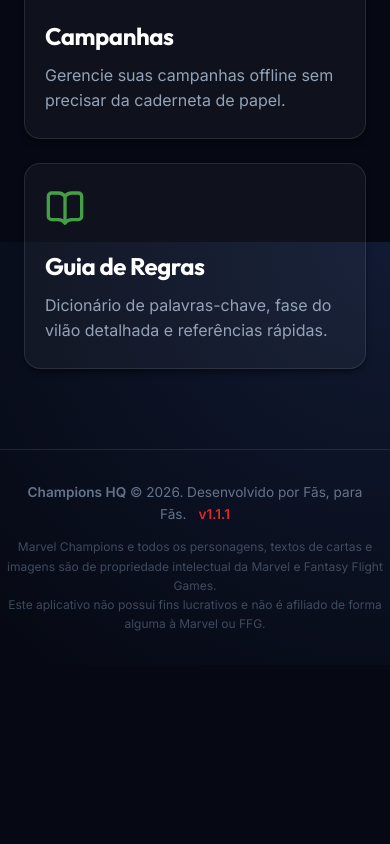
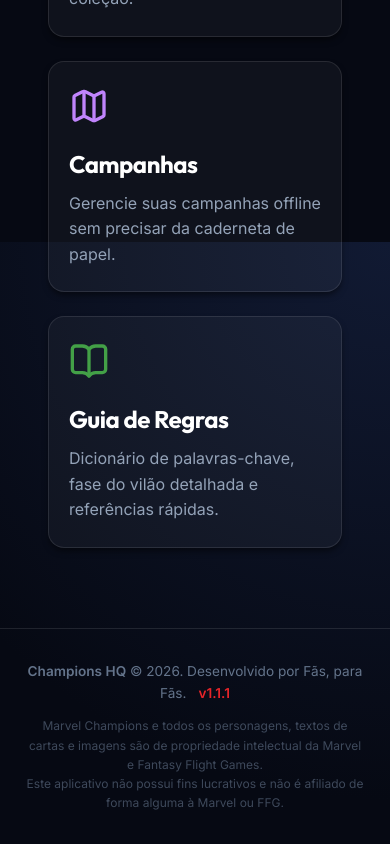
Before and after one commit to maikonfcosta/champions-hq, a React (Vite) app: page / in a window 390 px wide. Shown: the part 2290-3134 px from the top of the page. Before the commit the page ends 2955 px from the top, so only its background shows below. Built offline with nearby package versions, Linux system fonts and the light colour scheme; no server answers.

Commit message:
fix(ui): restore horizontal breathing room on mobile for main content and footer

```diff
--- a/src/App.jsx
+++ b/src/App.jsx
@@ -324,7 +324,7 @@ function App() {
               <Link to="/rules" onClick={() => setIsMobileMenuOpen(false)} className="mobile-link"><BookOpen size={20} /> Regras</Link>
             </div>
           )}
-          <div className="container" style={{ textAlign: 'center', color: 'var(--text-muted)', fontSize: '0.85rem', padding: '32px 0', borderTop: '1px solid var(--surface-border)', marginTop: 'auto' }}>
+          <div className="container" style={{ textAlign: 'center', color: 'var(--text-muted)', fontSize: '0.85rem', padding: '32px 24px', borderTop: '1px solid var(--surface-border)', marginTop: 'auto' }}>
             <p>
               <strong>Champions HQ</strong> &copy; {new Date().getFullYear()}. Desenvolvido por Fãs, para Fãs.
               <Link to="/releases" style={{ color: 'var(--primary-color)', textDecoration: 'none', marginLeft: '12px', fontWeight: 'bold' }} title="Ver Histórico de Versões">v{packageJson.version}</Link>
--- a/src/index.css
+++ b/src/index.css
@@ -279,7 +279,7 @@ button {
 
 .main-content {
   flex: 1;
-  padding: 40px 0;
+  padding: 40px 24px;
 }
 
 /* Scrollbar */
```
